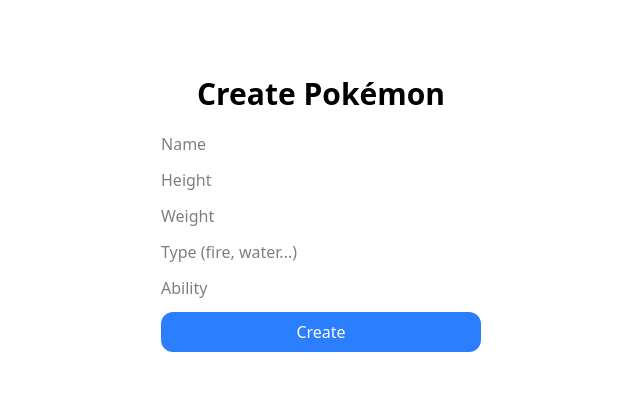
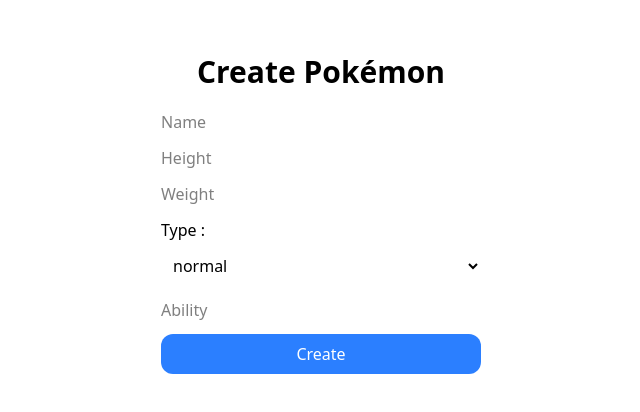
Before and after one commit to jessyrand/pokedex-web3, a React (Vite) app: page /create in a window 1280 px wide. Shown: the part 186-598 px from the top of the page, without its empty margins (319-959 px from the left). Built offline with nearby package versions, Linux system fonts and the light colour scheme; a web font is replaced by a local one; what chartjs-plugin-datalabels would draw is missing.

Commit message:
chore: change type field to a Select with predefined types

```diff
--- a/src/components/CreatePokemon.jsx
+++ b/src/components/CreatePokemon.jsx
@@ -1,5 +1,10 @@
 import { useState } from "react";
 import { useNavigate } from "react-router-dom";
+
+const pokemonTypes = [
+  "normal","fire","water","electric","grass","ice","fighting","poison",
+  "ground","flying","psychic","bug","rock","ghost","dragon","dark","steel","fairy"
+];
 
 export default function CreatePokemon() {
   const navigate = useNavigate();
@@ -50,7 +55,21 @@
         <input name="name" placeholder="Name" onChange={handleChange} required />
         <input name="height" placeholder="Height" onChange={handleChange} required />
         <input name="weight" placeholder="Weight" onChange={handleChange} required />
-        <input name="type" placeholder="Type (fire, water...)" onChange={handleChange} required />
+        <div className="flex flex-col gap-1">
+            <label htmlFor="type" className="">Type :</label>
+            <select
+                id="type"
+                name="type"
+                value={form.type}
+                onChange={handleChange}
+                className="p-2 rounded-xl"
+                required
+            >
+                {pokemonTypes.map((type) => (
+                <option key={type} value={type}>{type}</option>
+                ))}
+            </select>
+        </div>
         <input name="ability" placeholder="Ability" onChange={handleChange} required />
         <button className="bg-blue-500 text-white p-2 rounded-xl">Create</button>
       </form>
```
